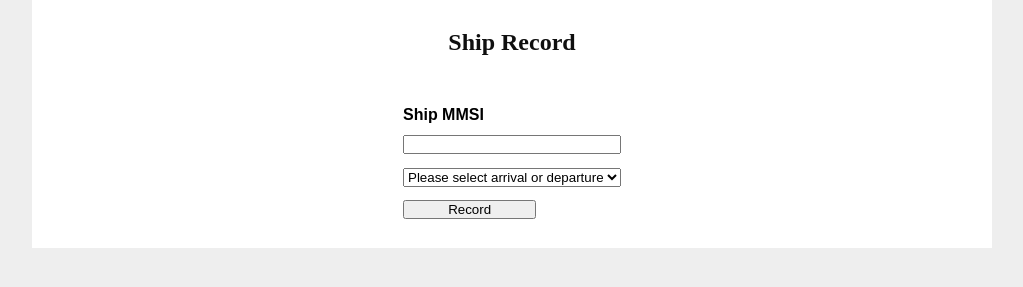
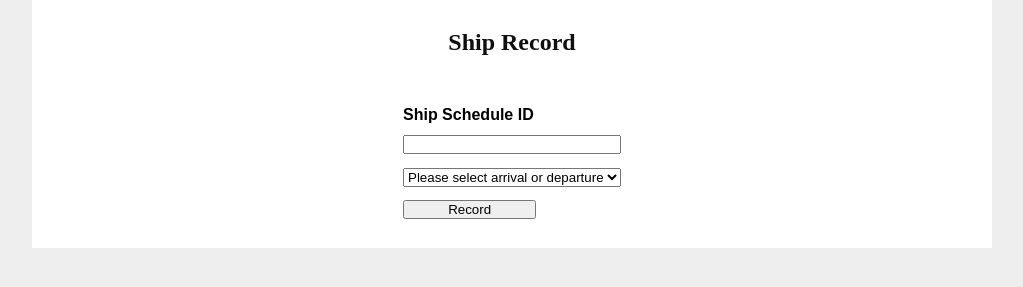
Before and after one commit to TanHaoxuan/Container_Terminal_Operation, a Flask app: page /ship_record in a window 1280 px wide. Shown: the part 213-500 px from the top of the page, without its empty margins (128-1151 px from the left). Run offline with Flask 3, Linux system fonts and the light colour scheme; the visitor is signed in with stand-in values (Sample User, id 1); parts of the project's set-up code (start-up, migrations or seed data) failed here and were passed over; some libraries are stand-ins or nearby versions.

Commit message:
change ship mmsi to ship schedule id for record

```diff
--- a/app.py
+++ b/app.py
@@ -135,6 +135,7 @@ def ship_schedule():
             flash(f"Ship schedule submitted successfully. schedule_id = {schedule_id}")
             return redirect(url_for("schedule_page"))
         except SQLAlchemyError as e:
+            db.rollback()
             error_message = str(e)
             flash("An error occurred: " + error_message, "error")
             return render_template('schedule/ship_schedule.html')
@@ -274,7 +275,7 @@ def container_schedule():
                     """)[0][0]
             flash(f"Container schedule submitted successfully. movement_id = {movement_id}")
             return redirect(url_for("schedule_page"))
-        except InternalError as e:
+        except SQLAlchemyError as e:
             error_message = str(e)
             flash("An error occurred: " + error_message, "error")
             return render_template('schedule/container_schedule.html')
@@ -285,28 +286,34 @@ def container_schedule():
 @is_login
 def ship_record():
     if request.method == "POST":
-        # Process form data and update the database as necessary
-        ship_mmsi = request.form.get("Ship_MMSI")
-        schedule_type = request.form.get("schedule_type")
-        if schedule_type == "Arrival":
-            actual_arrival = request.form.get("Actual_arrival")
-            execute_update(db,f'''
-                    UPDATE ship_schedule
-                    SET a_arrival = '{actual_arrival}'
-                    WHERE ship_mmsi = '{ship_mmsi}';
-                    ''')
-            db.commit()
-        elif schedule_type == "Departure":
-            actual_departure = request.form.get("Actual_departure")
-            execute_update(db,f'''
-                    UPDATE ship_schedule
-                    SET a_departure = '{actual_departure}'
-                    WHERE ship_mmsi = '{ship_mmsi}';
-                    ''')
-            db.commit()
-        # Add to database
-        flash("Ship record submitted successfully.")
-        return redirect(url_for("record_page"))
+        try:
+            # Process form data and update the database as necessary
+            schedule_id = request.form.get("schedule_id")
+            schedule_type = request.form.get("schedule_type")
+            if schedule_type == "Arrival":
+                actual_arrival = request.form.get("Actual_arrival")
+                execute_update(db,f'''
+                        UPDATE ship_schedule
+                        SET a_arrival = '{actual_arrival}'
+                        WHERE schedule_id = '{schedule_id}';
+                        ''')
+                db.commit()
+            elif schedule_type == "Departure":
+                actual_departure = request.form.get("Actual_departure")
+                execute_update(db,f'''
+                        UPDATE ship_schedule
+                        SET a_departure = '{actual_departure}'
+                        WHERE ship_mmsi = '{ship_mmsi}';
+                        ''')
+                db.commit()
+            # Add to database
+            flash("Ship record submitted successfully.")
+            return redirect(url_for("record_page"))
+        except SQLAlchemyError as e:
+            db.rollback()
+            error_message = str(e)
+            flash("An error occurred: " + error_message, "error")
+            return render_template('record/ship_record.html')
     return render_template('record/ship_record.html')
 
 # Container record form submission route
--- a/templates/record/ship_record.html
+++ b/templates/record/ship_record.html
@@ -8,8 +8,8 @@
   <hr>
   <h1>Ship Record</h1>
   <form method="POST" action="{{ url_for('ship_record') }}">
-    <label for="Ship_MMSI">Ship MMSI</label>
-    <input name="Ship_MMSI" id="Ship_MMSI" required>
+    <label for="schedule_id">Ship Schedule ID</label>
+    <input name="schedule_id" id="schedule_id" required>
 
     <select name="schedule_type" id="schedule_type" required>
         <option value="">Please select arrival or departure</option>
```
